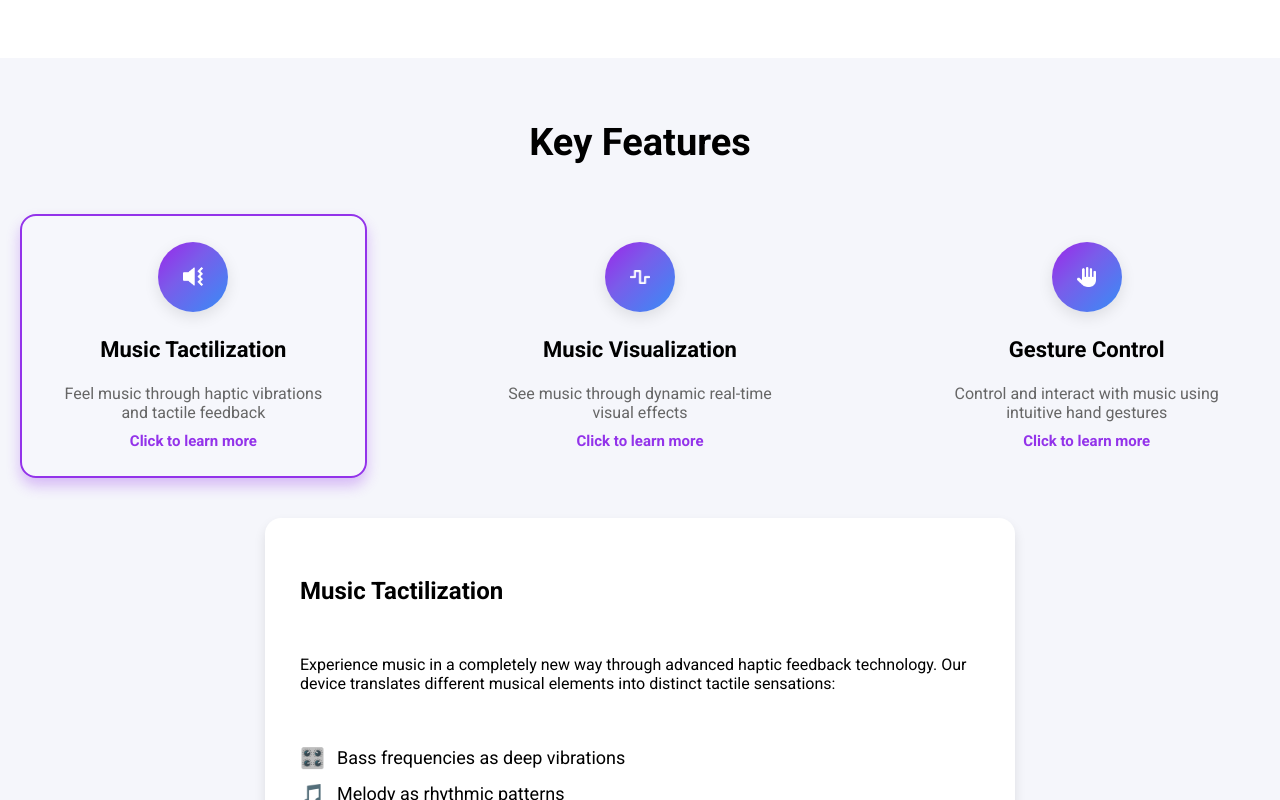
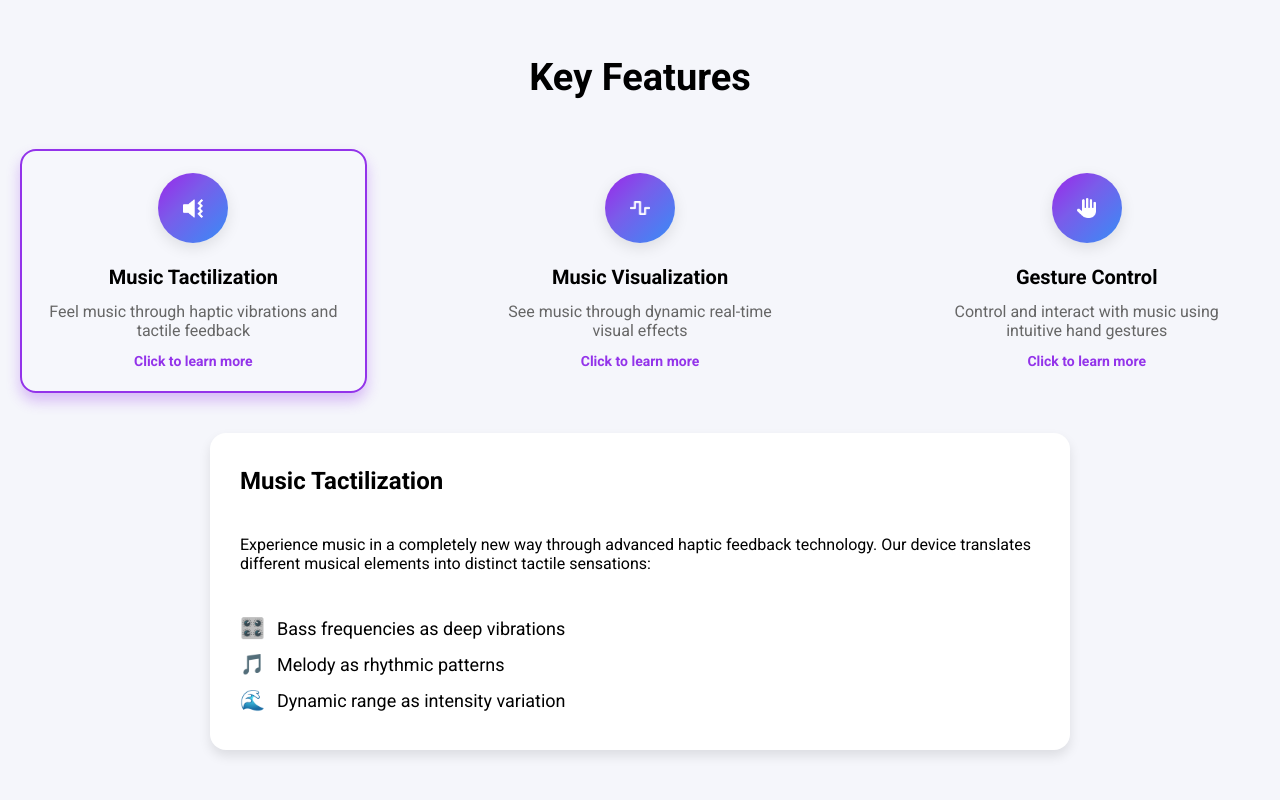
Before and after one commit to it-graduation-project/frontend, a React (Create React App) app: page / in a window 1280 px wide. Shown: the part 1620-2420 px from the top of the page. Built offline with nearby package versions, Linux system fonts and the light colour scheme.

Commit message:
Design: 세부 UI 수정

```diff
--- a/src/styles/KeyFeatures.css
+++ b/src/styles/KeyFeatures.css
@@ -1,12 +1,13 @@
 .key-features {
   text-align: center;
-  padding: 30px 20px;
+  padding: 60px 20px;
   background: #f5f6fb;
 }
 
 h2 {
   font-size: 38px;
   font-weight: bold;
+  margin-top: 0px;
   margin-bottom: 50px;
 }
 
@@ -19,7 +20,7 @@ h2 {
 
 .feature-card {
   background: transparent;
-  padding: 20px;
+  padding: 10px;
   border-radius: 16px;
   cursor: pointer;
   transition: all 0.3s ease;
@@ -43,9 +44,9 @@ h2 {
 }
 
 .feature-card h3 {
-  font-size: 22px;
-  margin-top: 15px;
-  font-weight: bold;
+  font-size: 20px;
+  margin-top: 12px;
+  margin-bottom: 13px;
 }
 
 .feature-card p {
@@ -58,8 +59,8 @@ h2 {
   display: block;
   color: #9333EA;
   font-weight: bold;
-  margin-top: 10px;
-  font-size: 15px;
+  margin-top: 13px;
+  font-size: 14px;
   cursor: pointer;
 }
 
@@ -85,17 +86,16 @@ h2 {
 
 .feature-details {
   background: white;
-  padding: 35px;
+  padding: 10px 30px;
   border-radius: 16px;
   box-shadow: 0 6px 12px rgba(0, 0, 0, 0.1);
-  max-width: 680px;
+  max-width: 800px;
   margin: 0 auto;
   text-align: left;
   position: relative;
   transition: all 0.3s ease;
   display: flex;
   flex-direction: column;
-  gap: 10px;
 }
 
 .feature-details h3 {
```
